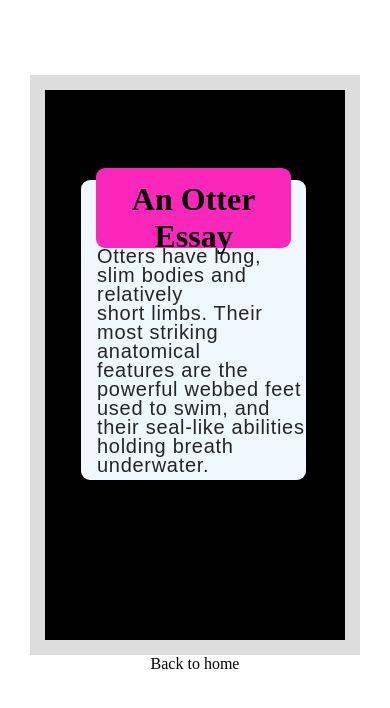
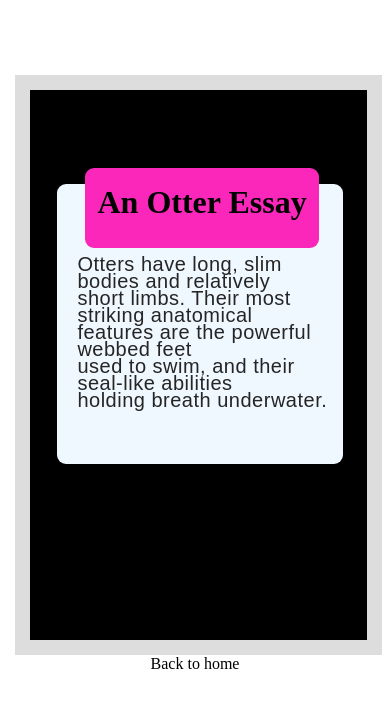
Before and after one commit to Ugomiradell/alt_assignment1-4, a plain HTML site: page Otteressay.html in a window 390 px wide. Drawn offline with Linux system fonts and the light colour scheme.

Commit message:
update on otters

```diff
--- a/Otteressay.css
+++ b/Otteressay.css
@@ -59,28 +59,31 @@ a {
 
   div {
     margin-top: 20%;
-    width: 80%;
-    margin-left: 6%;
+    width: 90%;
+    margin-left: 2%;
     height: 550px;
   }
 
   section {
-    width: 75%;
-    height: 300px;
-    margin-top: 30%;
-    margin-left: 12%;
+    width: 85%;
+    height: 280px;
+    margin-top: 28%;
+    margin-left: 8%;
+    font-size: 30px;
   }
 
   p {
-
-    margin-top: 30%;
-    line-height: 19px;
-    letter-spacing: 0.7px;
+    margin-top: 25%;
+    line-height: 17px;
+    letter-spacing: 0.5px;
+    font-size: 20px;
+    width: 92%;
+    font-weight: 200;
   }
 
   header {
-    width: 50%;
-    margin-left: 13%;
+    width: 60%;
+    margin-left: 14%;
     margin-top: 20%;
     height: 80px;
   }
```
